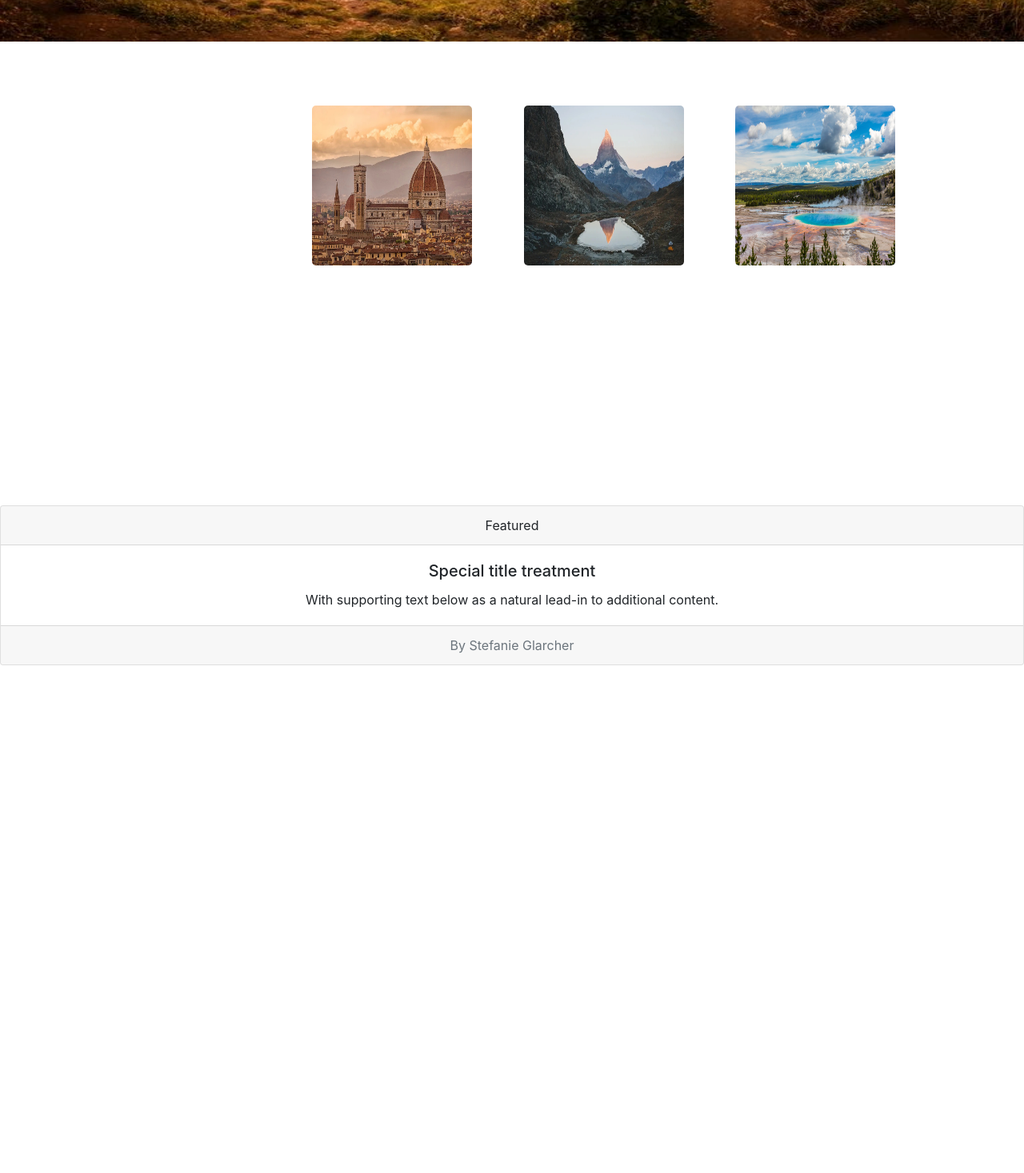
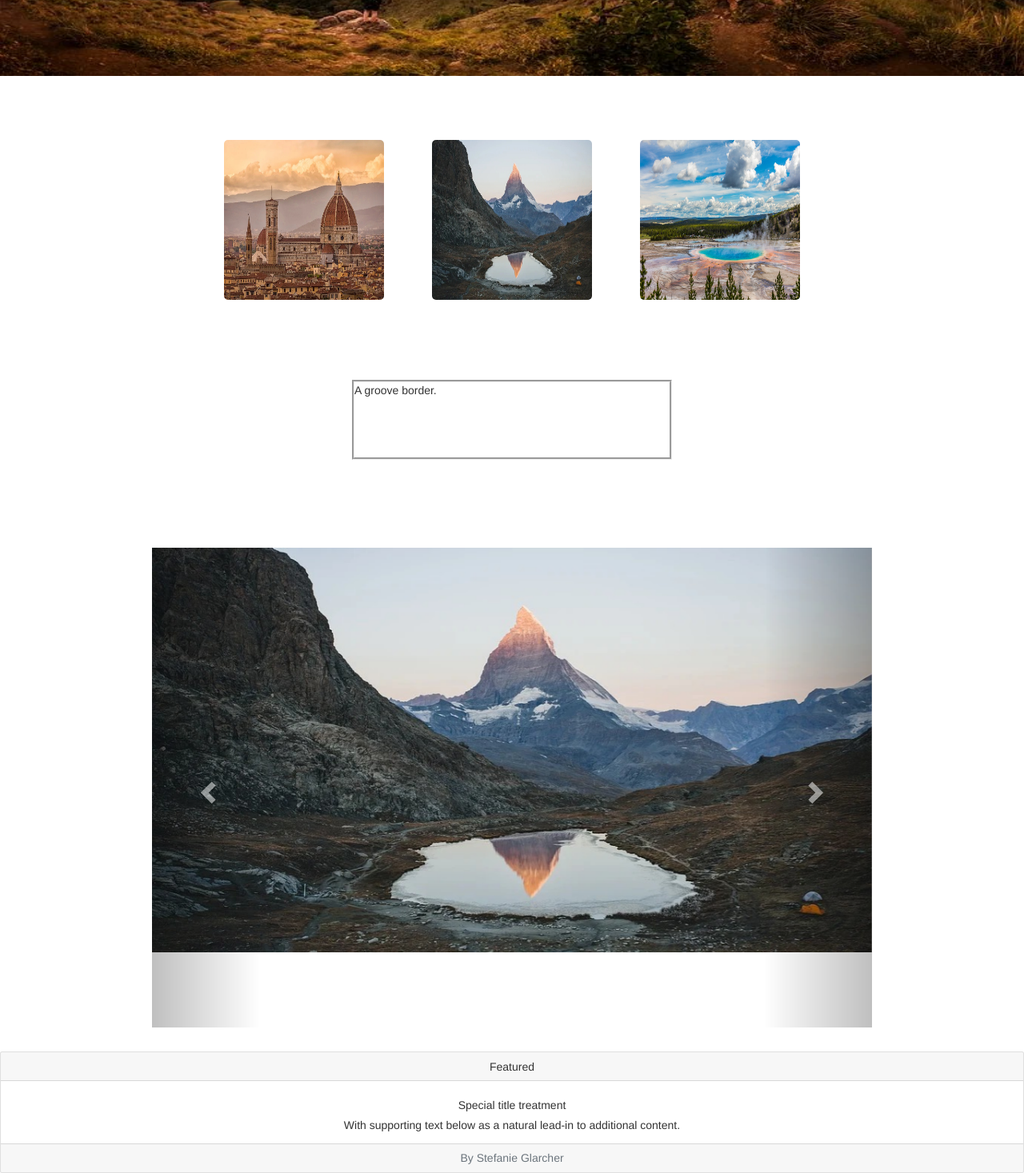
Before and after one commit to StefanieGlarcher/TravelBlog, a plain HTML site: page index.html in a window 1280 px wide. Shown: the part 560-2027 px from the top of the page at 80% size. Before the commit the page ends 1392 px from the top, so only its background shows below. Drawn offline with nearby package versions, Linux system fonts and the light colour scheme.

Commit message:
index.html: Add Carousel change design. testfile.html: Add file for style

```diff
--- a/index.html
+++ b/index.html
@@ -10,6 +10,12 @@
       crossorigin="anonymous"
     />
     <link rel="stylesheet" href="styles/style.css" />
+    <link
+      rel="stylesheet"
+      href="https://maxcdn.bootstrapcdn.com/bootstrap/3.4.1/css/bootstrap.min.css"
+    />
+    <script src="https://ajax.googleapis.com/ajax/libs/jquery/3.4.1/jquery.min.js"></script>
+    <script src="https://maxcdn.bootstrapcdn.com/bootstrap/3.4.1/js/bootstrap.min.js"></script>
   </head>
 
   <body>
@@ -68,9 +74,46 @@
     <script src="js/main.js"></script>
 
     <img alt="banner" src="images/welcome.png" id="welcome-banner" />
-    <img alt="pic" src="images/city.jpeg" id="city" />
-    <img alt="pic" src="images/matterhorn.jpeg" id="matterhorn" />
-    <img alt="pic" src="images/yellowstone.jpeg" id="yellowstone" />
+    <div class="imagesCenter">
+      <img alt="pic" src="images/city.jpeg" id="city" />
+      <img alt="pic" src="images/matterhorn.jpeg" id="matterhorn" />
+      <img alt="pic" src="images/yellowstone.jpeg" id="yellowstone" />
+    </div>
+
+    <div class="homeText">
+      <p class="groove">A groove border.</p>
+    </div>
+
+    <div class="carouselCenter">
+      <div
+        id="myCarousel"
+        class="carousel slide"
+        data-ride="carousel"
+        data-interval="4000"
+      >
+        <div class="carousel-inner">
+          <div class="item active">
+            <img class="imgitem" id="img1" src="images/mountains.jpeg" />
+          </div>
+          <div class="item">
+            <img class="imgitem" id="img2" src="images/matterhorn.jpeg" />
+          </div>
+          <div class="item">
+            <img class="imgitem" id="img3" src="images/city.jpeg" />
+          </div>
+          <div class="item">
+            <img class="imgitem" id="img4" src="images/yellowstone.jpeg" />
+          </div>
+        </div>
+        <a class="left carousel-control" href="#myCarousel" data-slide="prev"
+          ><span class="glyphicon glyphicon-chevron-left"></span
+          ><span class="sr-only">Previous</span></a
+        ><a class="right carousel-control" href="#myCarousel" data-slide="next"
+          ><span class="glyphicon glyphicon-chevron-right"></span
+          ><span class="sr-only">Next</span></a
+        >
+      </div>
+    </div>
 
     <div class="card text-center">
       <div class="card-header">
@@ -86,5 +129,6 @@
         By Stefanie Glarcher
       </div>
     </div>
+    <script src="js/main.js"></script>
   </body>
 </html>
--- a/js/main.js
+++ b/js/main.js
@@ -1 +1,5 @@
 gsap.to("#logo", { duration: 3, x: 50 });
+
+$(".carousel").carousel({
+  interval: 3000,
+});
--- a/styles/style.css
+++ b/styles/style.css
@@ -9,6 +9,26 @@
   height: 100px;
   margin-top: 10px;
   margin-right: 0px;
+}
+
+.carouselCenter {
+  display: flex;
+  align-items: center;
+  justify-content: center;
+}
+
+#myCarousel {
+  max-height: 600px;
+  min-height: 600px;
+  max-width: 900px;
+  min-width: 900px;
+  margin-bottom: 30px;
+}
+
+.carousel-inner > .item > .imgitem {
+  margin: auto;
+  max-height: 600px;
+  max-width: 900px;
 }
 
 #titel {
@@ -31,12 +51,17 @@ h2 {
   margin-left: 150px;
 }
 
+.imagesCenter {
+  display: flex;
+  align-items: center;
+  justify-content: center;
+  margin-bottom: 100px;
+}
+
 #city {
   width: 200px;
   height: 200px;
   margin-top: 80px;
-  margin-left: 390px;
-  margin-bottom: 300px;
   border-radius: 5px;
 }
 
@@ -45,7 +70,6 @@ h2 {
   height: 200px;
   margin-top: 80px;
   margin-left: 60px;
-  margin-bottom: 300px;
   border-radius: 5px;
 }
 
@@ -54,85 +78,18 @@ h2 {
   height: 200px;
   margin-top: 80px;
   margin-left: 60px;
-  margin-bottom: 300px;
   border-radius: 5px;
 }
 
-#testcss {
-  width: 100px;
-  height: 100px;
-  background-color: rgba(0, 255, 255, 0.849);
-  animation-name: example;
-  animation-duration: 4s;
-  animation-iteration-count: infinite;
+.homeText {
+  display: flex;
+  align-items: center;
+  justify-content: center;
+  margin-bottom: 100px;
 }
 
-@keyframes example {
-  0% {
-    background-color: rgb(4, 0, 255);
-  }
-  25% {
-    background-color: rgb(140, 0, 255);
-  }
-  50% {
-    background-color: rgb(195, 0, 255);
-  }
-  100% {
-    background-color: rgb(231, 53, 207);
-  }
+p.groove {
+  width: 400px;
+  height: 100px;
+  border-style: groove;
 }
-
-#texttest {
-  animation-duration: 3s;
-  animation-name: slidein;
-}
-
-@keyframes slidein {
-  from {
-    margin-left: 100%;
-    width: 300%;
-  }
-
-  to {
-    margin-left: 0%;
-    width: 100%;
-  }
-}
-
-#svganimation {
-  animation-name: changing;
-  animation-duration: 4s;
-  animation-direction: alternate;
-  animation-iteration-count: infinite;
-}
-
-@keyframes changing {
-  0% {
-    fill: rgb(145, 3, 201);
-    width: 20px;
-  }
-  100% {
-    fill: rgb(255, 0, 170);
-    width: 200px;
-  }
-}
-
-@mixin center-v() {
-  position: fixed;
-  top: 0;
-  bottom: 0;
-  margin: auto;
-}
-
-body {
-  overflow-x: hidden;
-}
-
-section {
-  margin: 75vh 0;
-}
-
-.scrollLogo {
-  display: block;
-  margin: 0 auto;
-}
--- /dev/null
+++ b/styles/testStyle.css
@@ -0,0 +1,78 @@
+#testcss {
+  width: 100px;
+  height: 100px;
+  background-color: rgba(0, 255, 255, 0.849);
+  animation-name: example;
+  animation-duration: 4s;
+  animation-iteration-count: infinite;
+}
+
+@keyframes example {
+  0% {
+    background-color: rgb(4, 0, 255);
+  }
+  25% {
+    background-color: rgb(140, 0, 255);
+  }
+  50% {
+    background-color: rgb(195, 0, 255);
+  }
+  100% {
+    background-color: rgb(117, 98, 115);
+  }
+}
+
+#texttest {
+  animation-duration: 3s;
+  animation-name: slidein;
+}
+
+@keyframes slidein {
+  from {
+    margin-left: 100%;
+    width: 300%;
+  }
+
+  to {
+    margin-left: 0%;
+    width: 100%;
+  }
+}
+
+#svganimation {
+  animation-name: changing;
+  animation-duration: 4s;
+  animation-direction: alternate;
+  animation-iteration-count: infinite;
+}
+
+@keyframes changing {
+  0% {
+    fill: rgb(145, 3, 201);
+    width: 20px;
+  }
+  100% {
+    fill: rgb(255, 0, 170);
+    width: 200px;
+  }
+}
+
+@mixin center-v() {
+  position: fixed;
+  top: 0;
+  bottom: 0;
+  margin: auto;
+}
+
+body {
+  overflow-x: hidden;
+}
+
+section {
+  margin: 75vh 0;
+}
+
+.scrollLogo {
+  display: block;
+  margin: 0 auto;
+}
```
Also changed, not shown: testfile.html (+1 -1 lines).
